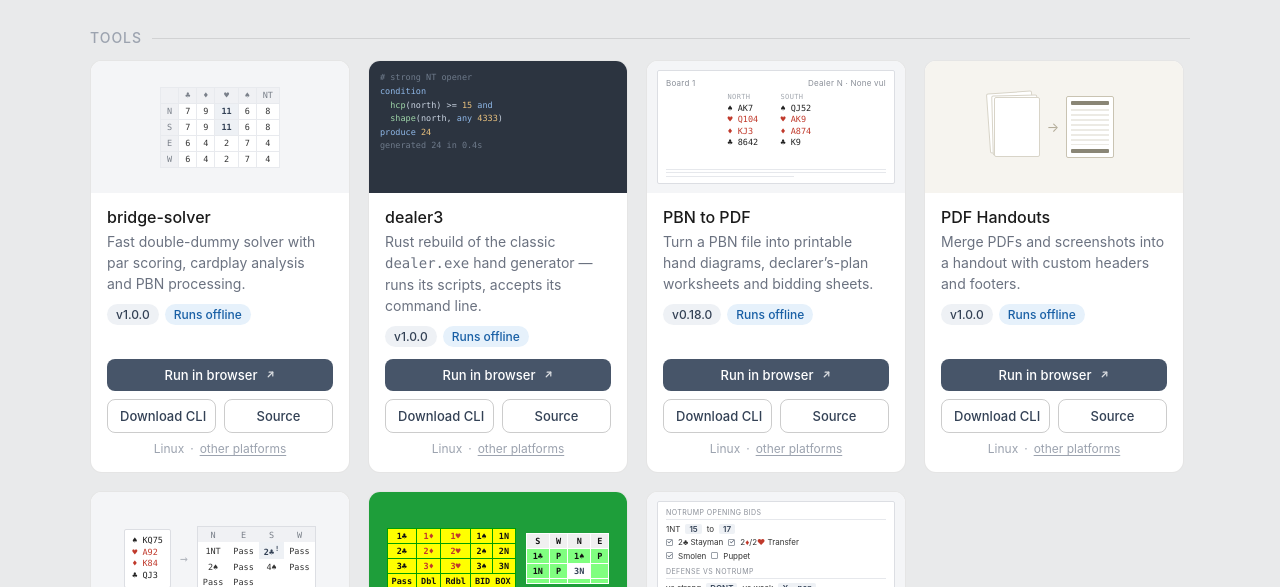
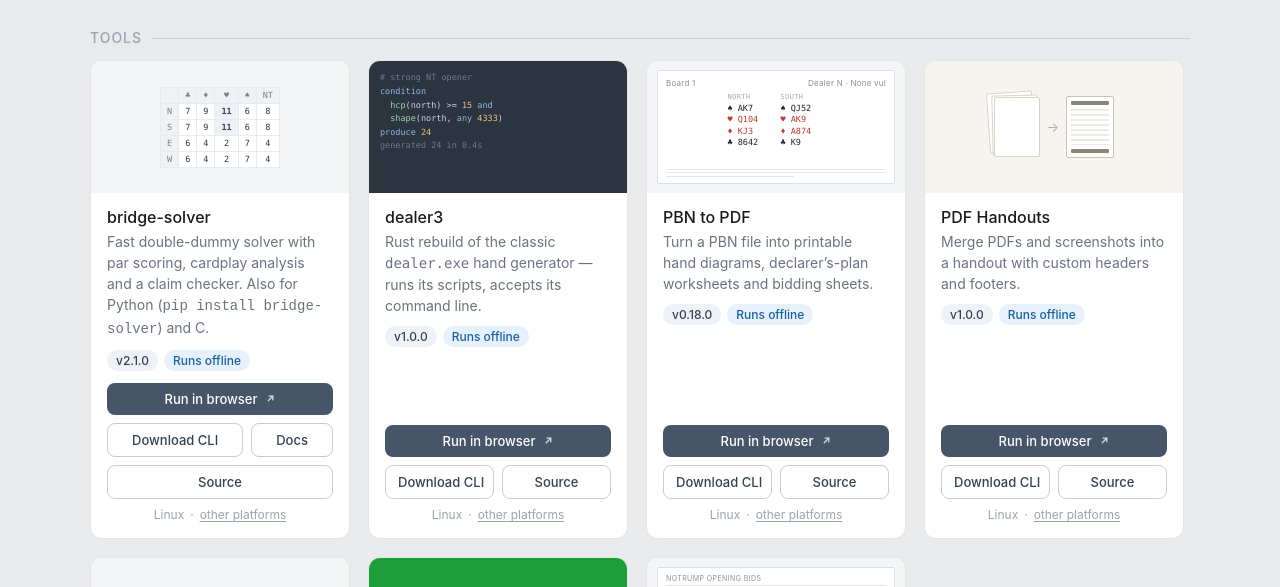
Before and after one commit to bridge-craftwork/bridge-craftwork-site, a website: page site/index.html in a window 1280 px wide. Shown: the part 154-741 px from the top of the page. Drawn offline with Linux system fonts and the light colour scheme.

Commit message:
bridge-solver tile: Docs button, claim checker, Python and C, v2.1.0
The tile said v1.0.0 (v2.0.0 has been out since September) and did not
mention the claim checker, the Python package or the C library. It gains
a Docs button to bridge-solver's new "Get it" page
(/bridge-solver/get.html), which lists every way to use it.

Three secondary buttons do not fit a 260px row at the equal widths two
get, so this tile's buttons keep their text's width and wrap:
Download CLI and Docs share a row and Source takes the next. Other tiles
are unchanged.

llms.txt lists the same page under Docs.

Merge after bridge-solver v2.1.0 is tagged: before that, pip install
bridge-solver finds nothing.

Co-Authored-By: Claude Opus 5.5 <noreply@anthropic.com>

```diff
--- a/site/index.html
+++ b/site/index.html
@@ -56,6 +56,9 @@
 .tbtn-ghost{background:transparent;color:var(--accent-strong);border:1px solid var(--color-border-secondary)}
 .tbtn-ghost:hover{border-color:var(--accent)}
 .tile-actions>.tbtn-ghost:only-child{flex:1}
+/* Three secondary buttons (bridge-solver's Download, Docs, Source) do not fit
+   one 260px row at equal widths; let them keep their text's width and wrap. */
+.tile-actions.wrap-ghost>.tbtn-ghost{flex:1 1 auto;min-width:max-content}
 
 /* The detected platform, and the way out of a wrong guess. Empty until the
    page confirms one, so a no-JS visitor sees only the "other platforms" link
@@ -211,11 +214,12 @@
       </div>
       <div class="tile-body">
         <div class="tile-name">bridge-solver</div>
-        <div class="tile-desc">Fast double-dummy solver with par scoring, cardplay analysis and PBN processing.</div>
-        <div class="tile-tags"><span class="tag tag-slate">v1.0.0</span><span class="tag tag-blue">Runs offline</span></div>
-        <div class="tile-actions">
+        <div class="tile-desc">Fast double-dummy solver with par scoring, cardplay analysis and a claim checker. Also for Python (<code>pip install bridge-solver</code>) and C.</div>
+        <div class="tile-tags"><span class="tag tag-slate">v2.1.0</span><span class="tag tag-blue">Runs offline</span></div>
+        <div class="tile-actions wrap-ghost">
           <a class="tbtn tbtn-try" target="_blank" rel="noopener" data-tool="bridge-solver" data-phase2="/bridge-solver/" href="/bridge-solver/">Run in browser <svg class="ext" width="11" height="11" viewBox="0 0 24 24" fill="none" stroke="currentColor" stroke-width="2.6" stroke-linecap="round" stroke-linejoin="round" aria-hidden="true"><path d="M7 17 17 7"/><path d="M9 7h8v8"/></svg></a>
           <a class="tbtn tbtn-ghost" target="_blank" rel="noopener" data-dl="bridge-solver" href="https://github.com/bridge-craftwork/bridge-solver/releases/latest">Download CLI</a>
+          <a class="tbtn tbtn-ghost" target="_blank" rel="noopener" href="/bridge-solver/get.html">Docs</a>
           <a class="tbtn tbtn-ghost" target="_blank" rel="noopener" href="https://github.com/bridge-craftwork/bridge-solver">Source</a>
         </div>
         <div class="tile-alt"><span class="dl-plat" data-dl-label></span><a href="https://github.com/bridge-craftwork/bridge-solver/releases/latest" target="_blank" rel="noopener">other platforms</a></div>
--- a/site/llms.txt
+++ b/site/llms.txt
@@ -24,6 +24,9 @@ listed here.
 ## Docs
 
 - [Convention card](https://bridge-craftwork.com/docs/card/): using the editor.
+- [bridge-solver](https://bridge-craftwork.com/bridge-solver/get.html): every
+  way to use the double-dummy solver and claim checker: in the browser, as
+  command-line tools, from Python (`pip install bridge-solver`) and from C.
 
 ## Source
 
```
